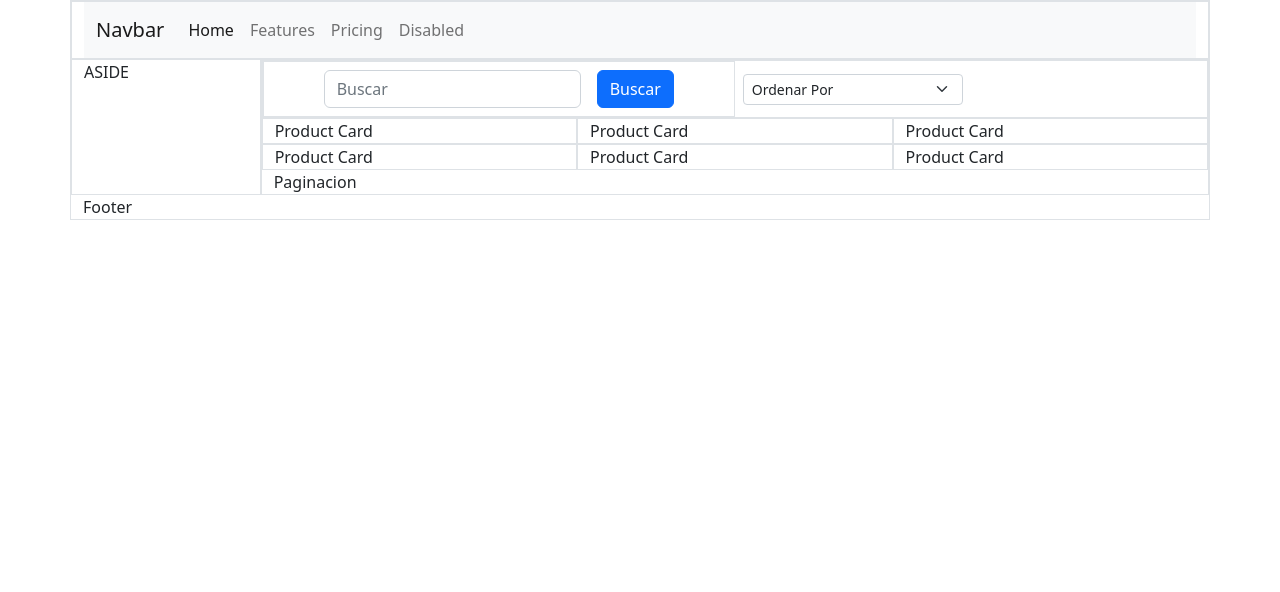
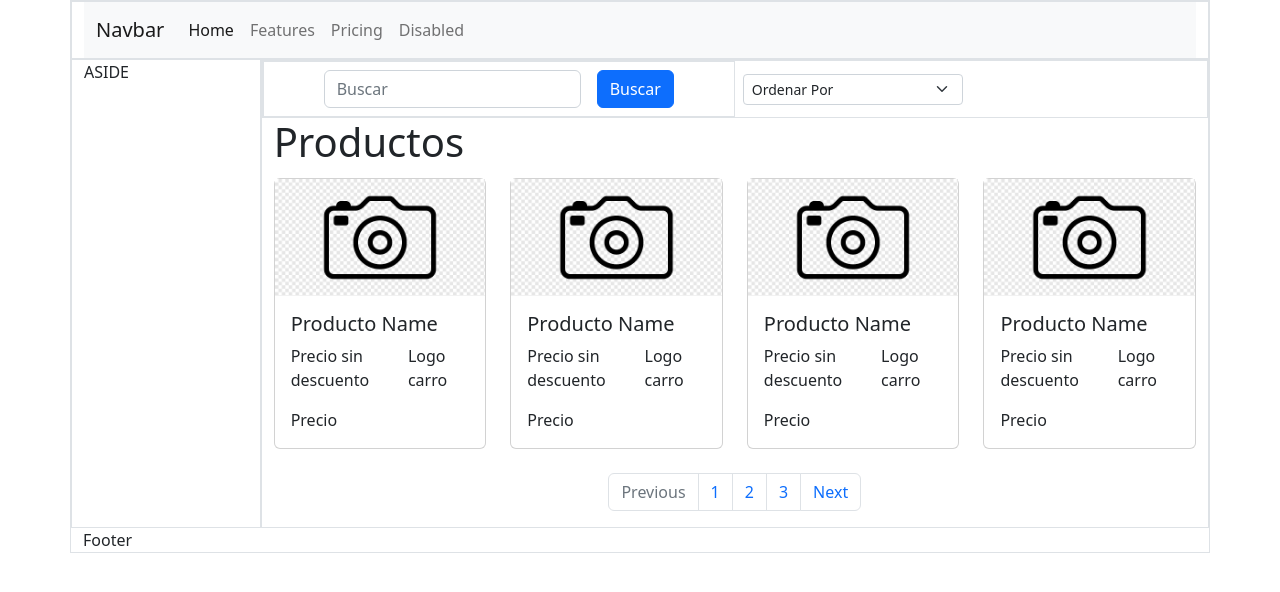
Before and after one commit to TeoLunas/desafio-bsale-frontend, a plain HTML site: page index.html in a window 1280 px wide. Drawn offline with nearby package versions, Linux system fonts and the light colour scheme.

Commit message:
se crea card y paginacion

```diff
--- a/index.html
+++ b/index.html
@@ -59,7 +59,8 @@
                                         <form class="row g-3 d-flex align-items-center justify-content-center p-2">
                                             <div class="col-auto">
                                                 <label for="searchProduct" class="visually-hidden">Password</label>
-                                                <input type="text" class="form-control" id="searchProduct" placeholder="Buscar">
+                                                <input type="text" class="form-control" id="searchProduct"
+                                                    placeholder="Buscar">
                                             </div>
                                             <div class="col-auto">
                                                 <button type="submit" class="btn btn-primary">Buscar</button>
@@ -78,15 +79,96 @@
                             </header>
                             <section class="col-12">
                                 <div class="row">
-                                    <article class="col-4 border">Product Card</article>
-                                    <article class="col-4 border">Product Card</article>
-                                    <article class="col-4 border">Product Card</article>
-                                    <article class="col-4 border">Product Card</article>
-                                    <article class="col-4 border">Product Card</article>
-                                    <article class="col-4 border">Product Card</article>
+                                    <div class="col-12">
+                                        <h1>Productos</h1>
+                                    </div>
+                                    <!-- Inicio Card Producto -->
+                                    <article class="col-3 mt-1">
+                                        <div class="card">
+                                            <img src="./assets/img/default.png" alt="">
+                                            <div class="card-body">
+                                                <h5 class="card-title">Producto Name</h5>
+                                                <div class="d-flex justify-content-between">
+                                                    <div class="">
+                                                        <p class="card-text">Precio sin descuento</p>
+                                                        <p class="card-text">Precio</p>
+                                                    </div>
+                                                    <p class="card-text">Logo carro</p>
+                                                </div>
+                                            </div>
+                                        </div>
+                                    </article>
+                                    <!-- Fin Card Producto -->
+                                    <!-- Inicio Card Producto -->
+                                    <article class="col-3 mt-1">
+                                        <div class="card">
+                                            <img src="./assets/img/default.png" alt="">
+                                            <div class="card-body">
+                                                <h5 class="card-title">Producto Name</h5>
+                                                <div class="d-flex justify-content-between">
+                                                    <div class="">
+                                                        <p class="card-text">Precio sin descuento</p>
+                                                        <p class="card-text">Precio</p>
+                                                    </div>
+                                                    <p class="card-text">Logo carro</p>
+                                                </div>
+                                            </div>
+                                        </div>
+                                    </article>
+                                    <!-- Fin Card Producto -->
+                                    <!-- Inicio Card Producto -->
+                                    <article class="col-3 mt-1">
+                                        <div class="card">
+                                            <img src="./assets/img/default.png" alt="">
+                                            <div class="card-body">
+                                                <h5 class="card-title">Producto Name</h5>
+                                                <div class="d-flex justify-content-between">
+                                                    <div class="">
+                                                        <p class="card-text">Precio sin descuento</p>
+                                                        <p class="card-text">Precio</p>
+                                                    </div>
+                                                    <p class="card-text">Logo carro</p>
+                                                </div>
+                                            </div>
+                                        </div>
+                                    </article>
+                                    <!-- Fin Card Producto -->
+                                    <!-- Inicio Card Producto -->
+                                    <article class="col-3 mt-1">
+                                        <div class="card">
+                                            <img src="./assets/img/default.png" alt="">
+                                            <div class="card-body">
+                                                <h5 class="card-title">Producto Name</h5>
+                                                <div class="d-flex justify-content-between">
+                                                    <div class="">
+                                                        <p class="card-text">Precio sin descuento</p>
+                                                        <p class="card-text">Precio</p>
+                                                    </div>
+                                                    <p class="card-text">Logo carro</p>
+                                                </div>
+                                            </div>
+                                        </div>
+                                    </article>
+                                    <!-- Fin Card Producto -->
+
+
                                 </div>
                             </section>
-                            <footer class="col-12">Paginacion</footer>
+                            <footer class="col-12 mt-4">
+                                <nav aria-label="Page navigation example">
+                                    <ul class="pagination justify-content-center">
+                                        <li class="page-item disabled">
+                                            <a class="page-link">Previous</a>
+                                        </li>
+                                        <li class="page-item"><a class="page-link" href="#">1</a></li>
+                                        <li class="page-item"><a class="page-link" href="#">2</a></li>
+                                        <li class="page-item"><a class="page-link" href="#">3</a></li>
+                                        <li class="page-item">
+                                            <a class="page-link" href="#">Next</a>
+                                        </li>
+                                    </ul>
+                                </nav>
+                            </footer>
                         </div>
                     </section>
                 </div>
```
